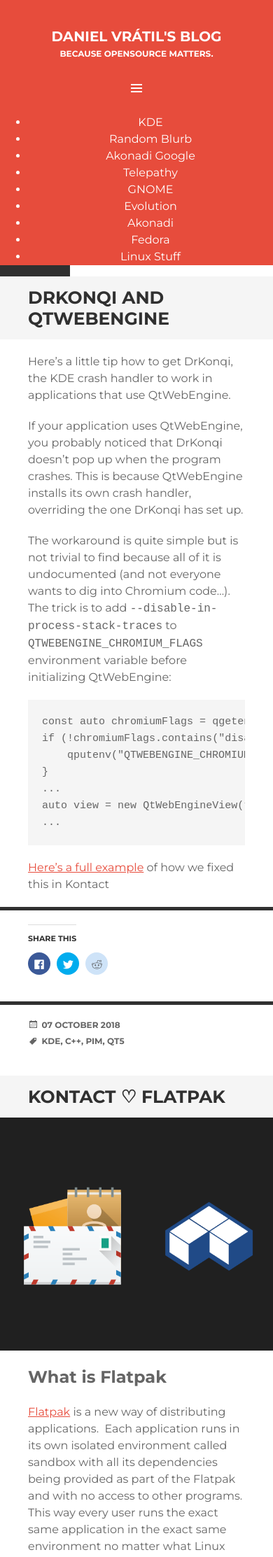
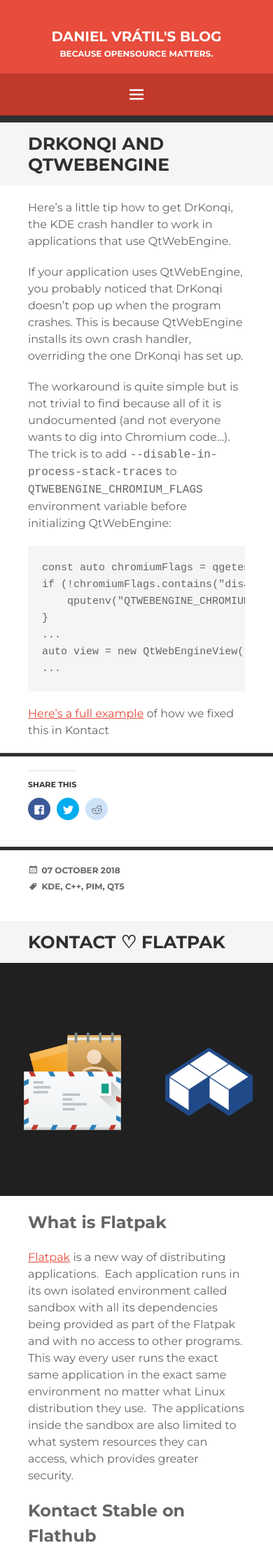
Before and after one commit to danvratil/dvratilcz, a Jekyll site: the page built from index.html, in a window 390 px wide. Shown: the top 2225 px of the page at 70% size. Built offline with Jekyll 4.4.1, drawn with Linux system fonts in a browser that asks for light colours; the list of posts is cut into pages by our own code.

Commit message:
Implement mobile version of the main menu

```diff
--- a/_config.yml
+++ b/_config.yml
@@ -8,20 +8,16 @@
 twitter_username: danvratil
 github_username:  danvratil
 
-
 permalink: /:year/:month/:title
 
 # Pagination
 paginate: 10
-paginate_path: "/page/:num/"
+paginate_path: /page/:num/
 
-# Categories
-category_dir: "category"
-category_layout: "_layouts/home.html"
-
+# Taxonomy
 taxonomy:
-  paginate_root: "/:txtype/:taxon/"
-  paginate_path: "page/:num/"
+  paginate_root: /:txtype/:taxon/
+  paginate_path: page/:num/
 
 # Build settings
 markdown: kramdown
--- /dev/null
+++ b/_data/menu.yaml
@@ -0,0 +1,33 @@
+items:
+ - title: Home
+   link: /
+
+ - title: KDE
+   link: /category/kde
+   subitems:
+    - title: Akonadi
+      link: /category/kde/akonadi
+
+    - title: Telepathy
+      link: /category/kde/telepathy
+
+    - title: Akonadi Google
+      link: /category/kde/akonadi-google
+
+ - title: Fedora
+   link: /category/fedora
+
+ - title: Gnome
+   link: /category/gnome
+   subitems:
+    - title: Evolution
+      link: /category/gnome/evolution
+
+ - title: Linux Stuff
+   link: /category/linux-stuff
+
+ - title: Random Blurb
+   link: /category/random-blurb
+
+ - title: About Me
+   link: /about-me
--- /dev/null
+++ b/_includes/menu.html
@@ -0,0 +1,17 @@
+<div class="main-menu-container">
+    <ul class="main-menu">
+        {% for item in site.data.menu.items %}
+        <li><a href="{{ item.link }}">{{ item.title }}
+                {% if item.subitems %}<span class="dropdown-icon"></span>{% endif %}
+            </a>
+            {% if item.subitems %}
+            <ul>
+                {% for subitem in item.subitems %}
+                <li><a href="{{ subitem.link }}">{{ subitem.title }}</a></li>
+                {% endfor %}
+            </ul>
+            {% endif %}
+        </li>
+        {% endfor %}
+    </ul>
+</div>
--- a/_layouts/default.html
+++ b/_layouts/default.html
@@ -23,14 +23,8 @@
             <div class="screen-reader-text skip-link">
                 <a href="#content" title="Skip to content">Skip to content</a>
             </div>
-            <div class="main-menu-container">
 
-            </div>
-            <ul>
-        {% for category in site.categories %}
-            <li>{{ category[0] }}</li>
-        {% endfor %}
-        </ul>
+            {% include menu.html %}
         </nav>
     </header>
     <!-- end of header -->
@@ -64,5 +58,6 @@
     </footer>
     <!-- end of footer -->
 </div>
+<script src="/assets/js/menu.js"></script>
 </body>
 </html>
--- /dev/null
+++ b/_sass/menu.scss
@@ -0,0 +1,76 @@
+
+
+.main-menu-container {
+
+    text-align: left;
+    text-transform: uppercase;
+    font-weight: bold;
+
+    ul {
+        list-style: none;
+        margin: 0;
+        padding: 0;
+        display: block;
+    }
+
+    .main-menu {
+        display: none;
+
+        li {
+            position: relative;
+            margin: 0;
+            padding: 0;
+
+            .dropdown-icon {
+                display: block;
+                position: absolute;
+                top: 2.5px;
+                right: 5px;
+                height: 39px;
+                width: 39px;
+                z-index: 2;
+                background: #c0392b;
+            }
+
+            .dropdown-icon:after {
+                content: '';
+                display: block;
+                position: absolute;
+                top: 50%;
+                right: 15px;
+                margin-top: -2.5px;
+                border-left: 5px solid transparent;
+                border-right: 5px solid transparent;
+                border-top: 5px solid #fff;
+            }
+
+            a {
+                display: block;
+                position: relative;
+                padding: 10px 40px;
+                text-decoration: none;
+                color: #FFF;
+            }
+
+            ul {
+                display: none;
+                padding: 2.5px 0;
+                margin: 2.5px 0;
+                border-top: 5px solid #303030;
+                border-bottom: 5px solid #303030;
+
+                a {
+                    padding-left: 60px;
+                }
+            }
+
+            a.open + ul {
+                display: block;
+            }
+        }
+    }
+}
+
+#sitenav.open .main-menu {
+    display: block;
+}
--- a/assets/css/style.scss
+++ b/assets/css/style.scss
@@ -5,6 +5,7 @@
 @import 'social';
 @import 'pagination';
 @import 'post-preview';
+@import 'menu';
 
 @import "/assets/fonts/genericons/genericons/genericons.css";
 @import url('https://fonts.googleapis.com/css?family=Montserrat:400,700&subset=latin-ext');
@@ -86,14 +87,17 @@
 a {
     color: #e74c3c;
 }
+
+
+a:focus {
+    outline: thin dotted;
+}
+
 a:hover,
 a:focus,
 a:active {
     color: #c0392b;
-}
-
-a:focus {
-    outline: thin dotted;
+    outline: 0;
 }
 
 article,
@@ -209,3 +213,19 @@
         }
     }
 }
+
+#sitenav {
+    border-bottom: 5px solid #303030;
+
+    .menu-toggle {
+        background: #c0392b;
+        margin: 0 auto;
+        width: 100%;
+        height: 60px;
+        border-bottom: 5px solid #303030;
+        font-size: 20px;
+        line-height: 60px;
+        text-align: center;
+        cursor: pointer;
+    }
+}
--- /dev/null
+++ b/assets/js/menu.js
@@ -0,0 +1,12 @@
+var dropdowns = document.querySelectorAll(".main-menu span.dropdown-icon")
+dropdowns.forEach(function(dropdown) {
+    dropdown.addEventListener("click", function(event) {
+        this.parentElement.classList.toggle("open")
+        event.preventDefault();
+    });
+});
+
+var menutoggle = document.querySelector("#sitenav .menu-toggle");
+menutoggle.addEventListener("click", function(event) {
+    this.parentElement.classList.toggle("open");
+});
```
